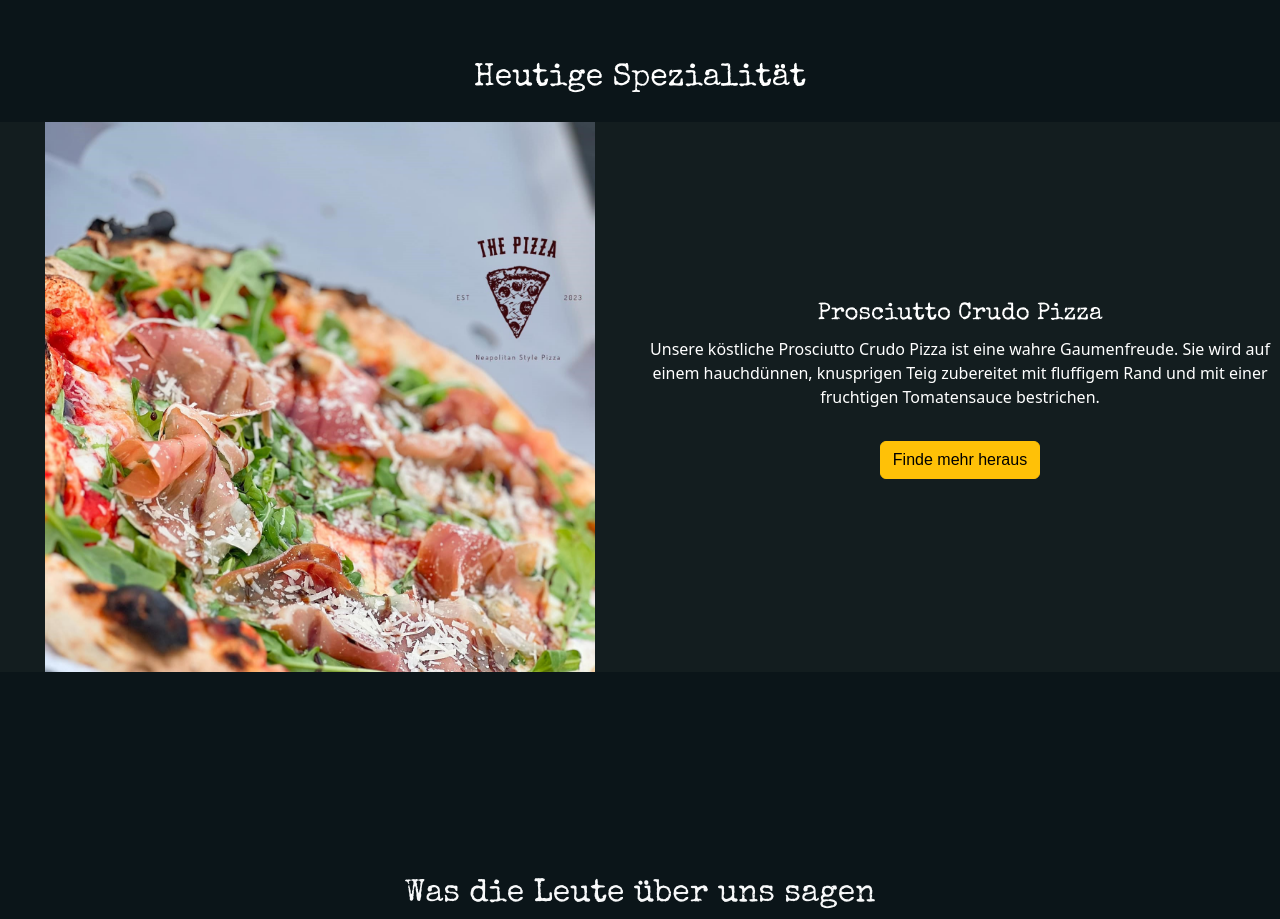
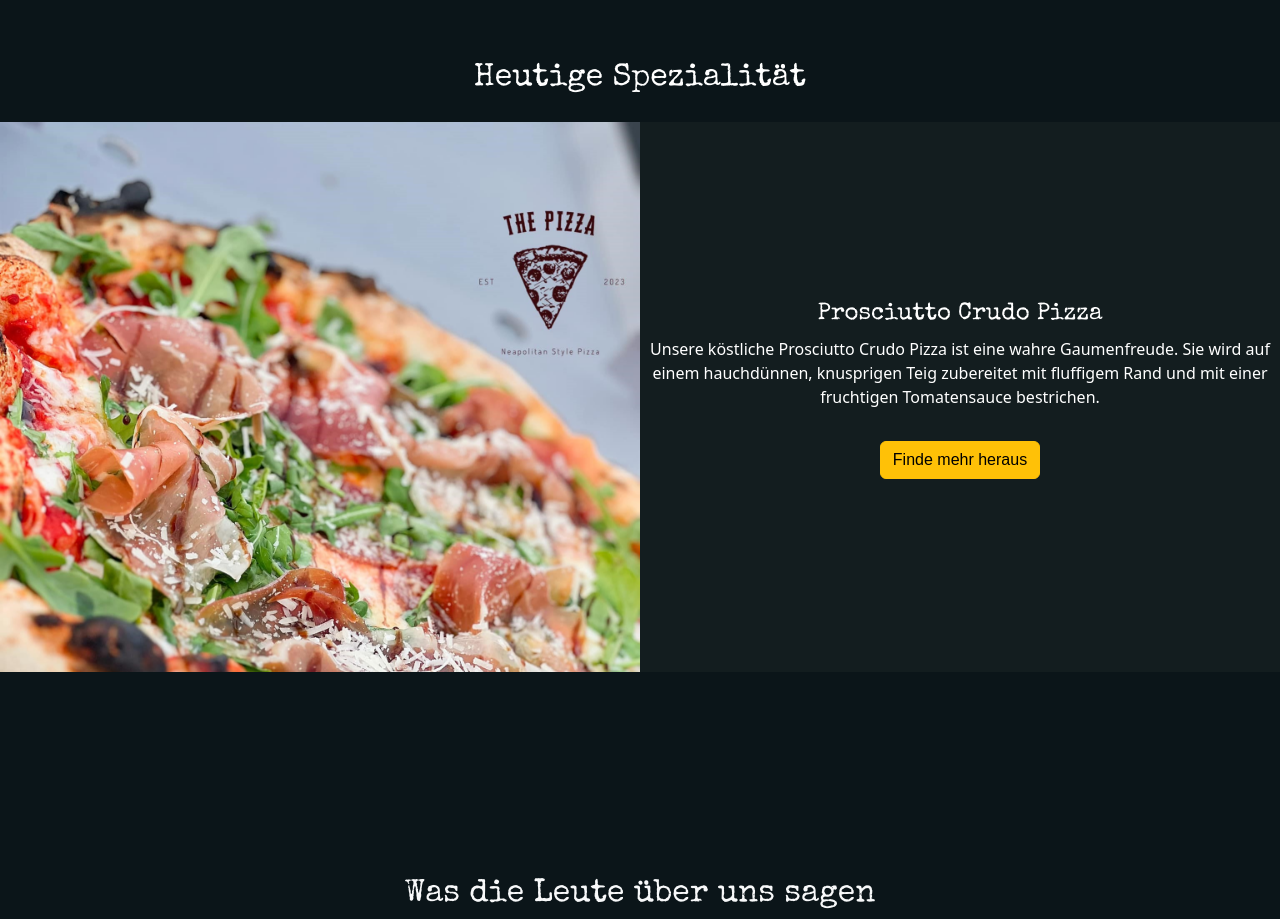
Before and after one commit to Iulia2191/ThePizzaWebsite, a React (Vite) app in the folder the-pizza/: page / in a window 1280 px wide. Shown: the part 1620-2539 px from the top of the page. Built offline with nearby package versions, Linux system fonts and the light colour scheme; a web font is replaced by a local one.

Commit message:
Update Special.css

```diff
--- a/the-pizza/src/Components/Special/Special.css
+++ b/the-pizza/src/Components/Special/Special.css
@@ -27,10 +27,10 @@
 }
 
 .special-img img{
-    width: 550px;
-    height: 550px;
+    width: 100%;
+    max-height: 550px;
     object-fit: cover;
-    boerder-radius:50%;
+
 
 }
 .special-text{
```
